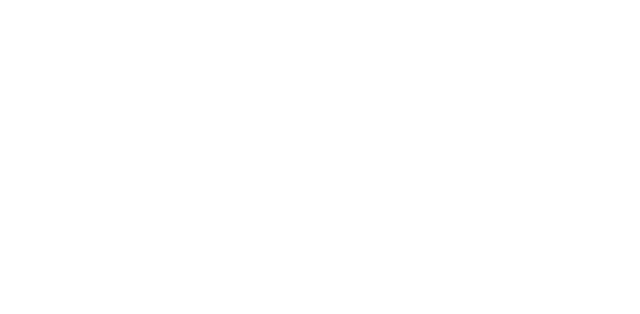
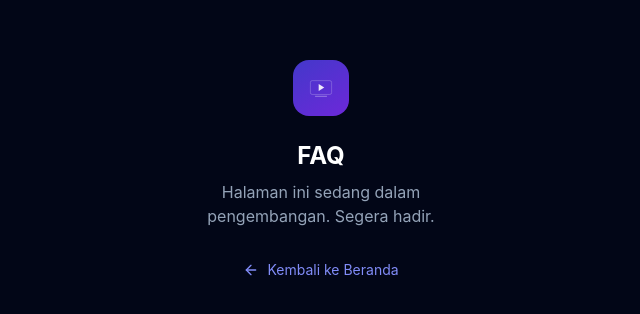
Before and after one commit to AgungA142/VSNotes, a React (Vite) app in the folder web/: page /faq in a window 1280 px wide. Before the commit this address had no page. Shown: the part 230-544 px from the top of the page, without its empty margins (319-959 px from the left). Built offline with nearby package versions, Linux system fonts and the light colour scheme.

Commit message:
feat(web): task 21 — placeholder routes (/docs, /faq, /privacy, /releases)

```diff
--- a/web/src/App.tsx
+++ b/web/src/App.tsx
@@ -2,12 +2,26 @@ import React from 'react';
 import { Routes, Route } from 'react-router-dom';
 import Landing from './pages/Landing';
 import AuthenticatedApp from './pages/AuthenticatedApp';
+import { PlaceholderPage } from './pages/PlaceholderPage';
 
 export default function App() {
   return (
     <Routes>
       <Route path="/" element={<Landing />} />
       <Route path="/app/*" element={<AuthenticatedApp />} />
+      <Route path="/docs" element={<PlaceholderPage title="Dokumentasi" />} />
+      <Route path="/faq" element={<PlaceholderPage title="FAQ" />} />
+      <Route path="/privacy" element={<PlaceholderPage title="Privacy Policy" />} />
+      <Route
+        path="/releases"
+        element={
+          <PlaceholderPage
+            title="Rilis"
+            description="Halaman riwayat rilis desktop app. Segera hadir."
+          />
+        }
+      />
+      <Route path="*" element={<Landing />} />
     </Routes>
   );
 }
--- /dev/null
+++ b/web/src/pages/PlaceholderPage.tsx
@@ -0,0 +1,41 @@
+import React from 'react';
+import { ArrowLeft } from 'lucide-react';
+import { Link } from 'react-router-dom';
+
+interface PlaceholderPageProps {
+  title: string;
+  description?: string;
+}
+
+export function PlaceholderPage({ title, description }: PlaceholderPageProps) {
+  return (
+    <div
+      className="min-h-screen flex flex-col items-center justify-center px-6 text-center"
+      style={{ background: '#020617' }}
+    >
+      <div
+        className="w-14 h-14 rounded-2xl flex items-center justify-center mb-6"
+        style={{ background: 'linear-gradient(145deg, #4338ca 0%, #6d28d9 100%)' }}
+      >
+        <svg width="24" height="24" viewBox="0 0 52 52" fill="none">
+          <rect x="3" y="10" width="46" height="30" rx="4" stroke="white" strokeWidth="1.5" strokeOpacity=".3" fill="none" />
+          <path d="M21 17.5L33 25L21 32.5V17.5Z" fill="white" fillOpacity=".9" />
+          <line x1="14" y1="44" x2="38" y2="44" stroke="white" strokeWidth="2" strokeLinecap="round" strokeOpacity=".4" />
+        </svg>
+      </div>
+
+      <h1 className="text-2xl font-bold text-white mb-2">{title}</h1>
+      <p className="text-slate-400 text-base mb-8 max-w-xs">
+        {description ?? 'Halaman ini sedang dalam pengembangan. Segera hadir.'}
+      </p>
+
+      <Link
+        to="/"
+        className="inline-flex items-center gap-2 text-sm text-indigo-400 hover:text-indigo-300 transition-colors"
+      >
+        <ArrowLeft className="w-4 h-4" />
+        Kembali ke Beranda
+      </Link>
+    </div>
+  );
+}
```
